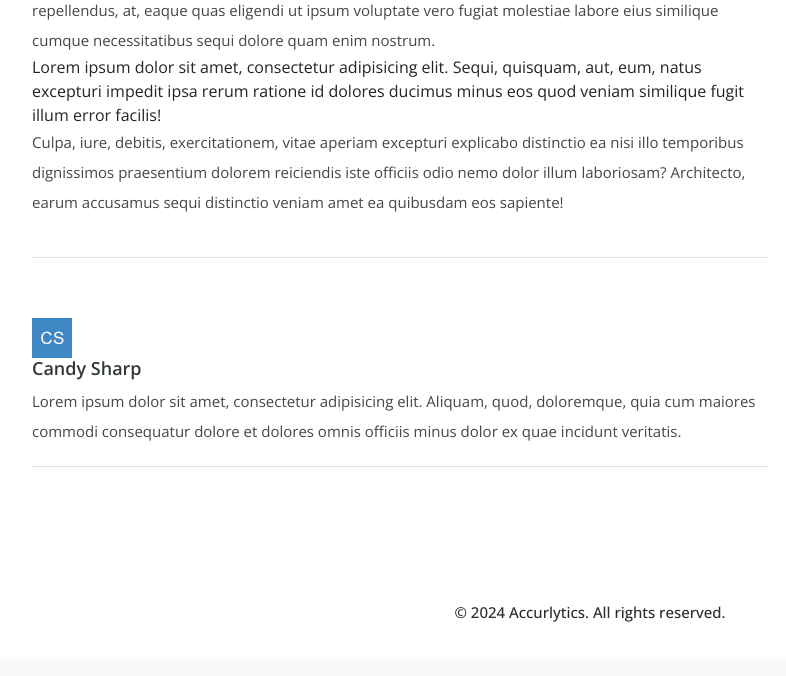
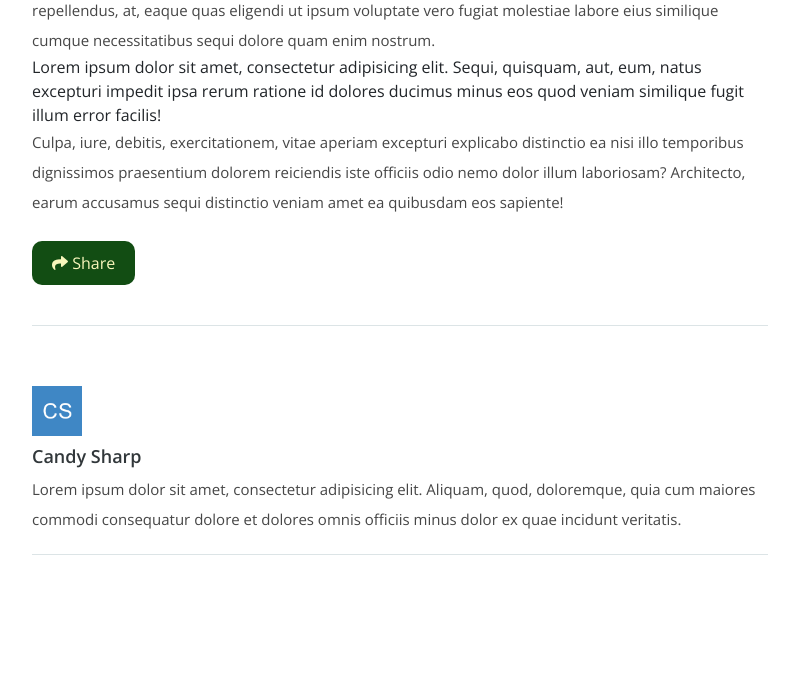
Before and after one commit to accurlytics/accurlytics.github.io, a PHP site: page /blog-post/blog-single.html in a window 1280 px wide. Shown: the part 731-1407 px from the top of the page, without its empty margins (50-836 px from the left). Before the commit the page ends 1353 px from the top, so only its background shows below. Run offline with PHP 8.4, Linux system fonts and the light colour scheme.

Commit message:
Update for share button & blog

```diff
--- a/assets/css/templatemo-tale-seo-agency.css
+++ b/assets/css/templatemo-tale-seo-agency.css
@@ -2031,6 +2031,23 @@ body {
   border-radius: 3px;
 }
 
+.share-button {
+  display: inline-block;
+  padding: 10px 20px;
+  background-color: #124d13;
+  color: #F7F6BB;
+  border: none;
+  cursor: pointer;
+  font-size: 16px;
+  border-radius: 10px;
+}
+
+.share-button:hover {
+  background-color: #fff;
+  border: 3px solid #124d13;
+  color: #124d13;
+}
+
 #blog-author {
   border-bottom: 1px solid #dce4e6;
   padding-bottom: 20px;
--- a/blog-post/blog-single.html
+++ b/blog-post/blog-single.html
@@ -5,6 +5,10 @@
 
     <meta charset="utf-8">
     <meta name="viewport" content="width=device-width, initial-scale=1, shrink-to-fit=no">
+    <meta property="og:title" content="Standard Blog Post Formating Medigo">
+    <meta property="og:description" content="Your page description goes here.">
+    <meta property="og:image" content="../images1/includes/blog2.jpg">
+    <meta property="og:url" content="https://accurlytics.com/blog-post/blog-single.html">
 
     <link href="https://fonts.googleapis.com/css2?family=Open+Sans:wght@300;400;500;600;700;800&display=swap" rel="stylesheet">
 
@@ -122,7 +126,26 @@
 									Lorem ipsum dolor sit amet, consectetur adipisicing elit. Sequi, quisquam, aut, eum, natus excepturi impedit ipsa rerum ratione id dolores ducimus minus eos quod veniam similique fugit illum error facilis!
 								</blockquote>
 								<p>Culpa, iure, debitis, exercitationem, vitae aperiam excepturi explicabo distinctio ea nisi illo temporibus dignissimos praesentium dolorem reiciendis iste officiis odio nemo dolor illum laboriosam? Architecto, earum accusamus sequi distinctio veniam amet ea quibusdam eos sapiente!</p>
-								<!-- <div class="tag-items">
+                <br>
+                <div>
+                  <button class="share-button" id="copy-button" data-clipboard-text="accurlytics.com/blog-post/blog-single.html">
+                    <i class="fas fa-share"></i> Share
+                  </button>
+                </div>
+
+              <script>
+                  document.getElementById("copy-button").addEventListener("click", function() {
+                      var textToCopy = this.getAttribute("data-clipboard-text");
+                      var tempInput = document.createElement("input");
+                      tempInput.value = textToCopy;
+                      document.body.appendChild(tempInput);
+                      tempInput.select();
+                      document.execCommand("copy");
+                      document.body.removeChild(tempInput);
+                      alert("Link Copied");
+                  });
+              </script>
+                <!-- <div class="tag-items">
                                     <span class="small-text">Tags:</span>
                                     <a href="#" rel="tag">business</a>
                                     <a href="#" rel="tag">html</a>
@@ -136,7 +159,7 @@
 					<div class="col-md-12">
 						<div id="blog-author" class="clearfix">
                             <a href="#" class="blog-author-img pull-left">
-                                <img src="../images1/includes/author.png" style="width: 40px;">
+                                <img src="../images1/includes/author.png" style="width: 50px; margin-bottom: 10px;">
                             </a>
                             <div class="blog-author-info">
                                 <h4 class="author-name"><a href="#">Candy Sharp</a></h4>
```
